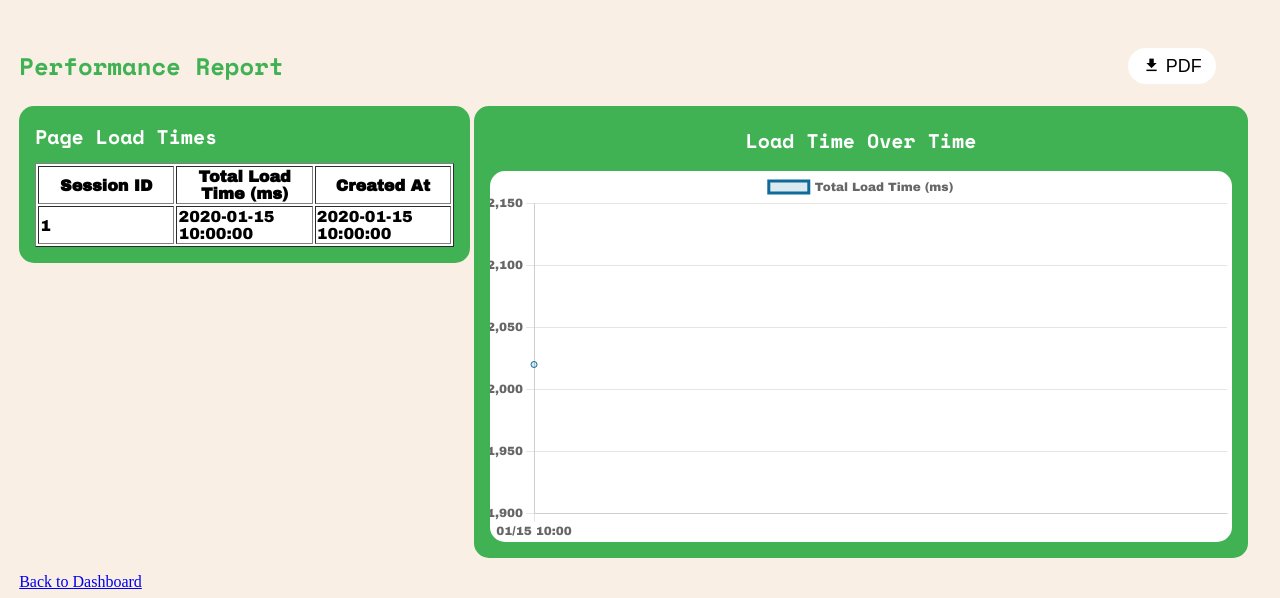
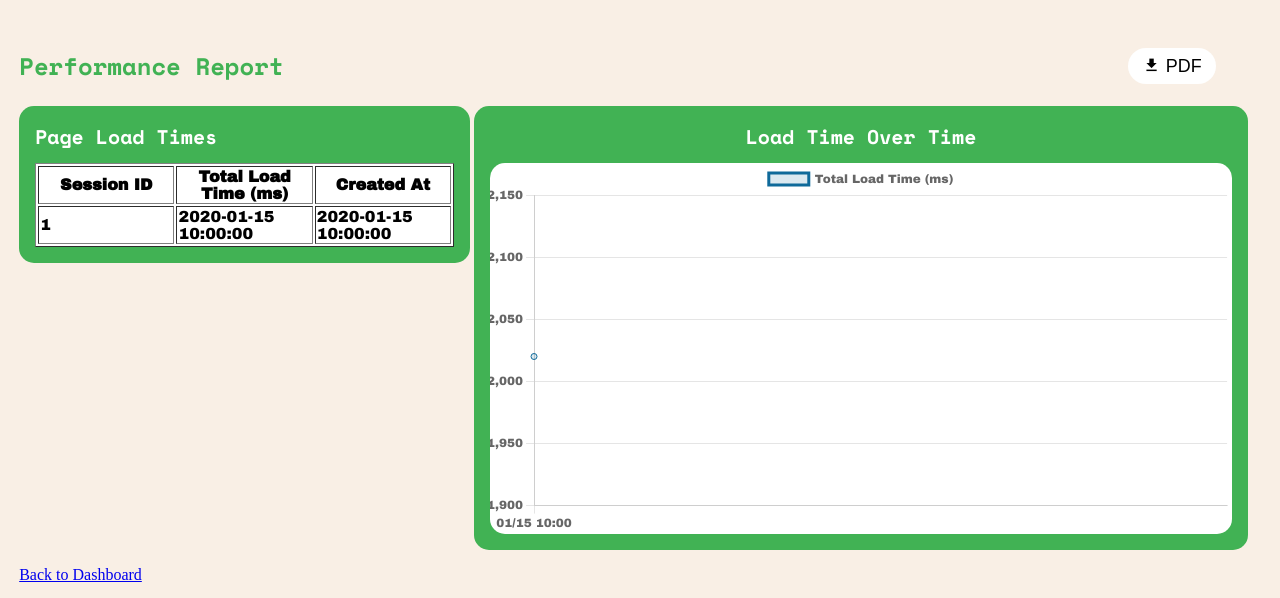
Before and after one commit to a-nguy4n/ah-nguyen-135, a PHP site: template hw3/reporting/app/views/reports/performance.php in a window 1280 px wide. Shown: the part 85-683 px from the top of the page. Run offline with PHP 8.4, Linux system fonts and the light colour scheme; the template is opened without the code that fills it: most values are stand-ins (such as "Sample title", 1, 10 or a date in 2020).

Commit message:
Section Behavior Fix

```diff
--- a/hw3/reporting/project/reports-style/performance-style.css
+++ b/hw3/reporting/project/reports-style/performance-style.css
@@ -45,7 +45,3 @@ section{
     align-items: center;
     justify-content: center;
 }
-
-#performance-load-over-time h2{
-    padding: 0.5%;
-}
```
